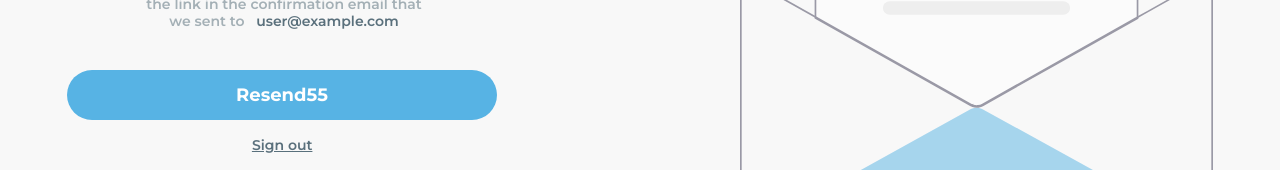
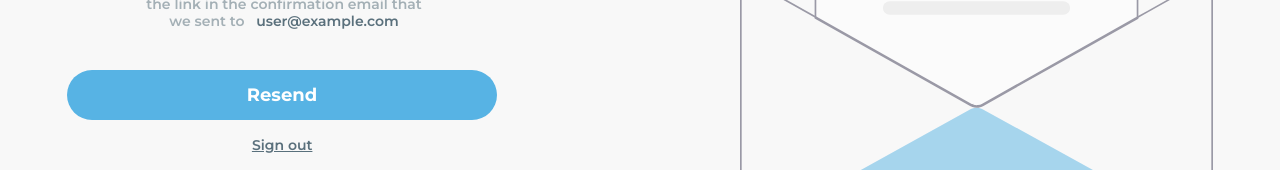
Before and after one commit to RealSolomon/FireBaseAuth, a React (Create React App) app: page /confirm in a window 1280 px wide. Shown: the part 443-613 px from the top of the page. Built offline with nearby package versions, Linux system fonts and the light colour scheme; no server answers; sample sign-in values are in the browser's storage.

Commit message:
havent any idia, how to done timer

```diff
--- a/src/components/Confirm.jsx
+++ b/src/components/Confirm.jsx
@@ -13,8 +13,12 @@ function Confirm() {
   const [error, setError] = React.useState('');
   const { currentUser, sendemail } = useAuth();
   const [loading, setLoading] = React.useState(false);
+  const [timer, setTimer] = React.useState(false);
 
-  const [counter, setCounter] = React.useState(60);
+  const [counter, setCounter] = React.useState(10);
+
+  function handleTimer() {}
+
   React.useEffect(() => {
     counter > 0 && setTimeout(() => setCounter(counter - 1), 1000);
   }, [counter]);
@@ -31,6 +35,7 @@ function Confirm() {
     } catch {
       setError('Failed to resend the message');
     }
+    setTimer(true);
   }
 
   return (
@@ -59,14 +64,25 @@ function Confirm() {
               {currentUser.email}
             </p>
           </p>
+          {!timer ? (
             <button
               css={styles.btn}
               style={{ marginBottom: '15px' }}
               onClick={handleResend}
             >
               {loading ? <img src={spinner} alt="spinner"></img> : 'Resend'}
-            {counter}
+              {/* {counter} */}
             </button>
+          ) : (
+            <button
+              disabled="true"
+              css={styles.btn}
+              style={{ marginBottom: '15px' }}
+            >
+              {counter > 0 ? counter : 'Resend'}
+            </button>
+          )}
+
           <br />
           <Link css={styles.lnk} to="/signup">
             Sign out
--- a/src/utils/index.js
+++ b/src/utils/index.js
@@ -59,7 +59,10 @@ export const styles = {
     color: #fff;
     cursor: pointer;
     margin-top: 40px;
-    &:active {
+    &:focus {
+      background-color: rgba(87, 179, 228, 0.7);
+    }
+    &:disabled {
       background-color: rgba(87, 179, 228, 0.7);
     }
   `,
```
Lines whose indentation alone changed are shown as unchanged.
